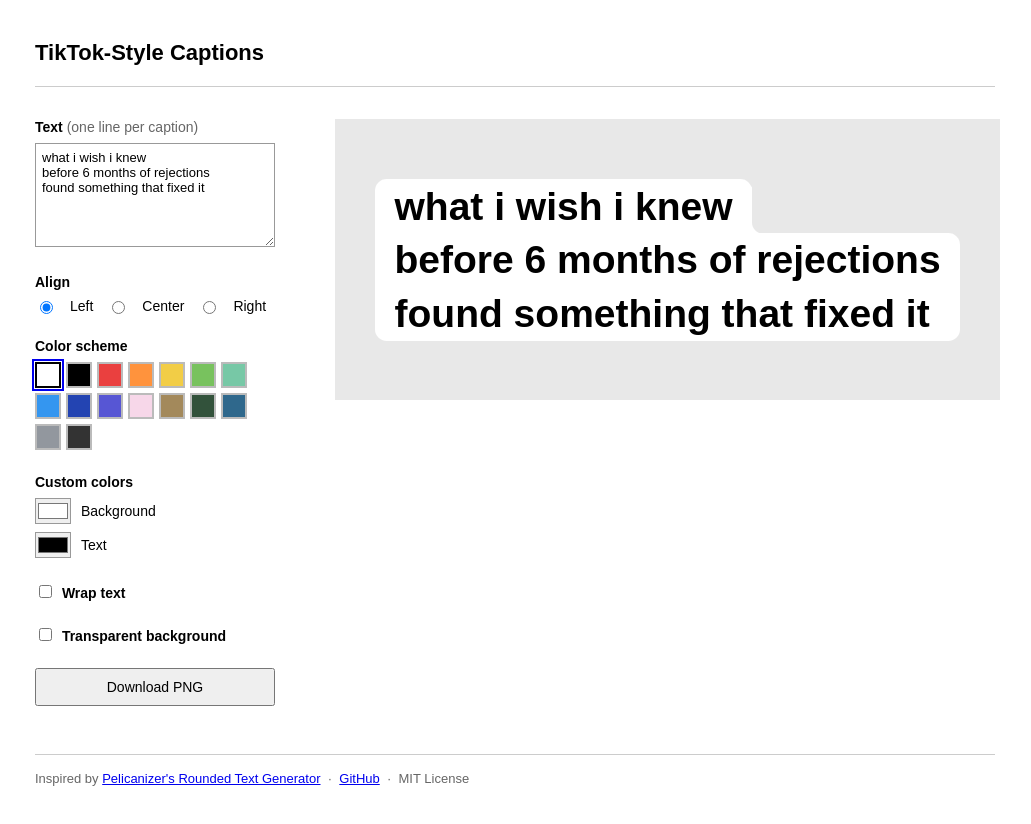
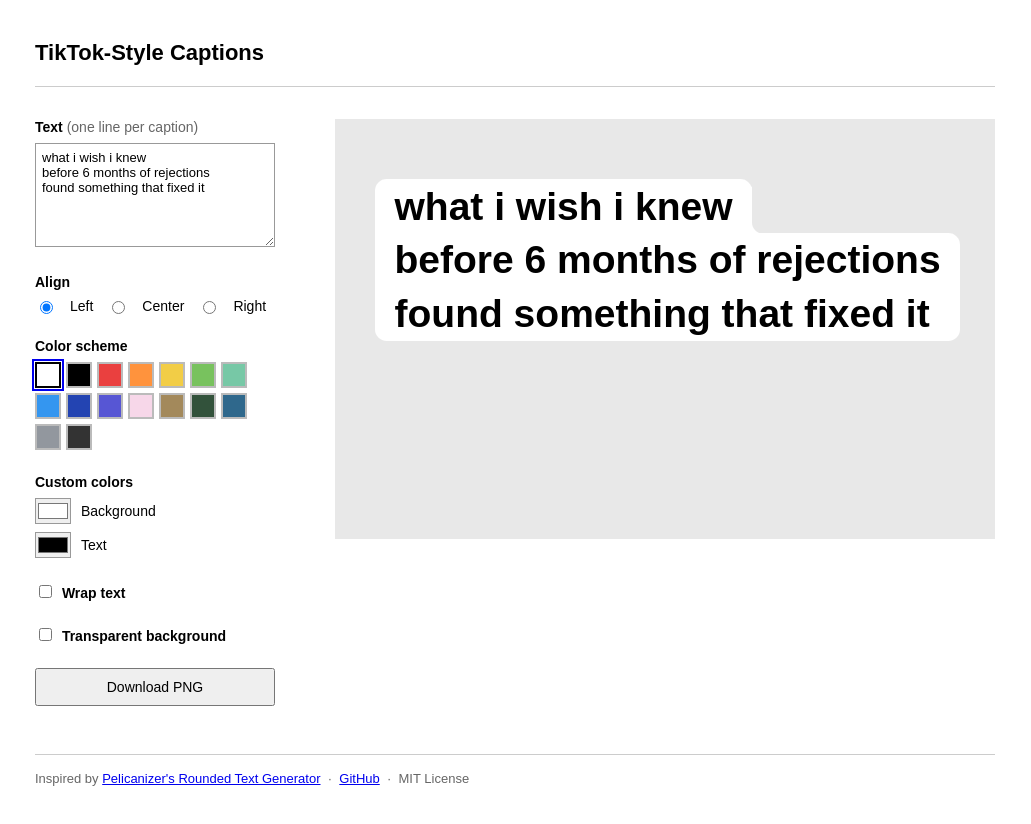
Before and after one commit to coloredsavage/tiktok-style-captions, a website: page index.html in a window 1280 px wide. Shown: the whole page, without its empty margins (13-1044 px from the left). Drawn offline with nearby package versions, Linux system fonts and the light colour scheme.

Commit message:
Fix preview to fixed height with scroll

```diff
--- a/style.css
+++ b/style.css
@@ -243,9 +243,10 @@ input[type="radio"][name="color"]:checked + .color-label {
   flex: 1;
   background: #e8e8e8;
   padding: 60px 40px;
-  min-height: 240px;
+  height: 420px;
+  overflow-y: auto;
   display: flex;
-  align-items: center;
+  align-items: flex-start;
   justify-content: flex-start;
 }
 
```
